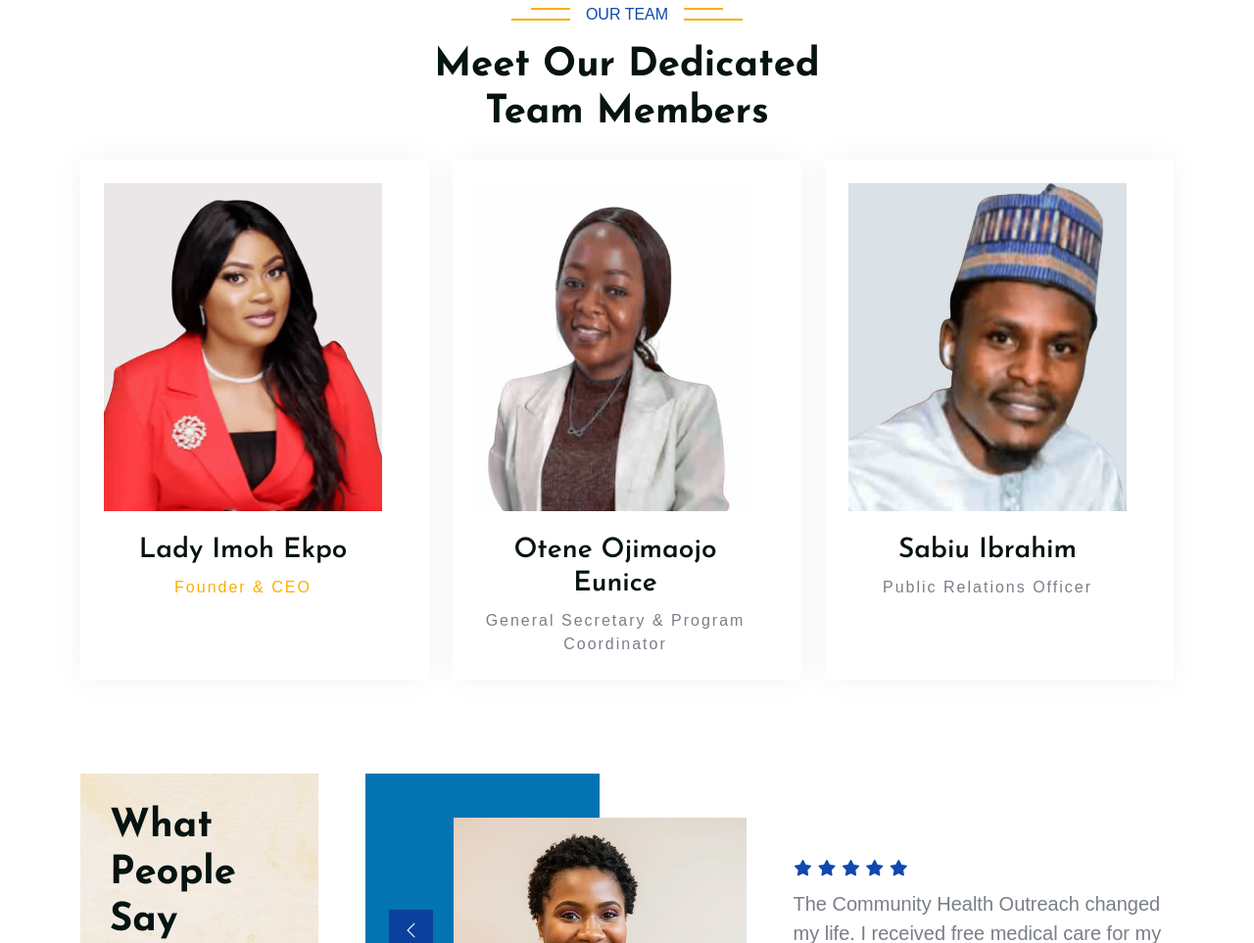
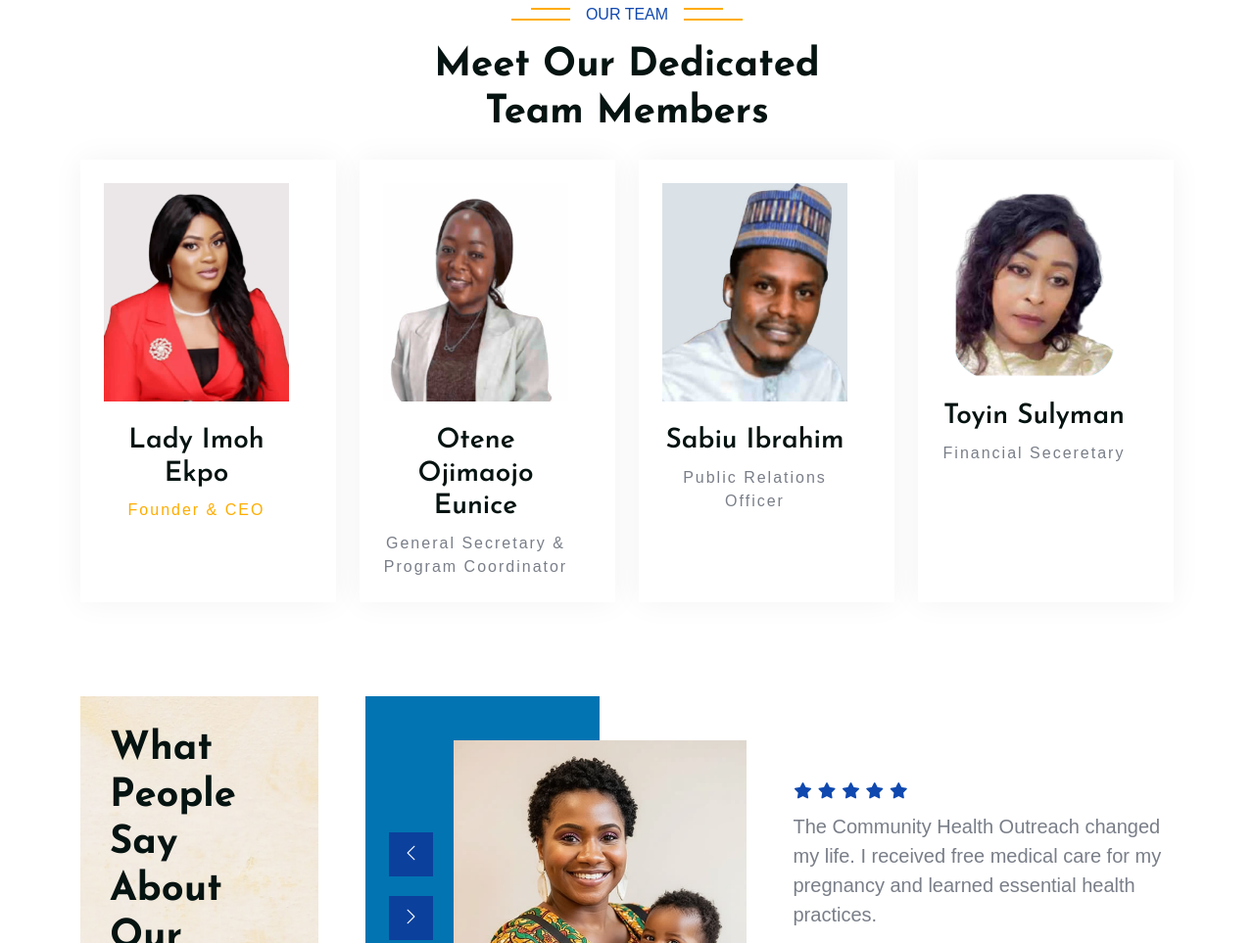
Before and after one commit to CodeMaestroAyodeji/famohs_place_foundation_for_the_vulnerable.org, a plain HTML site: page index.html in a window 1280 px wide. Shown: the part 6547-7510 px from the top of the page at 98% size. Drawn offline with nearby package versions, Linux system fonts and the light colour scheme.

Commit message:
Adding another exco to the team

```diff
--- a/index.html
+++ b/index.html
@@ -797,7 +797,7 @@
       </div>
       <div class="row g-4">
         <!-- Executive 1 -->
-        <div class="col-md-6 col-lg-4 wow fadeIn" data-wow-delay="0.1s">
+        <div class="col-md-6 col-lg-3 wow fadeIn" data-wow-delay="0.1s">
             <div class="team-item d-flex h-100 p-4">
               <div class="team-detail pe-4 text-center">
                 <img class="img-fluid mb-4" src="img/teams/team-1.jpg" alt="Lady Imoh Ekpo" />
@@ -810,7 +810,7 @@
           </div>
 
           <!-- Executive 2 -->
-          <div class="col-md-6 col-lg-4 wow fadeIn" data-wow-delay="0.1s">
+          <div class="col-md-6 col-lg-3 wow fadeIn" data-wow-delay="0.1s">
             <div class="team-item d-flex h-100 p-4">
               <div class="team-detail pe-4 text-center">
                 <img class="img-fluid mb-4" src="img/teams/team-3.jpg" alt="Lady Imoh Ekpo" />
@@ -821,12 +821,23 @@
           </div>
 
           <!-- Executive 3 -->
-          <div class="col-md-6 col-lg-4 wow fadeIn" data-wow-delay="0.3s">
+          <div class="col-md-6 col-lg-3 wow fadeIn" data-wow-delay="0.3s">
             <div class="team-item d-flex h-100 p-4">
               <div class="team-detail pe-4 text-center">
                 <img class="img-fluid mb-4" src="img/teams/team-2.jpg" alt="Sabiu Ibrahim" />
                 <h3>Sabiu Ibrahim</h3>
                 <span>Public Relations Officer</span>
+              </div>
+            </div>
+          </div>
+
+          <!-- Executive 4 -->
+          <div class="col-md-6 col-lg-3 wow fadeIn" data-wow-delay="0.3s">
+            <div class="team-item d-flex h-100 p-4">
+              <div class="team-detail pe-4 text-center">
+                <img class="img-fluid mb-4" src="img/teams/excos/exco11.png" alt="Toyin Sulyman" />
+                <h3>Toyin Sulyman</h3>
+                <span>Financial Seceretary</span>
               </div>
             </div>
           </div>
```
Also changed, not shown: about.html (+11 -0 lines).
